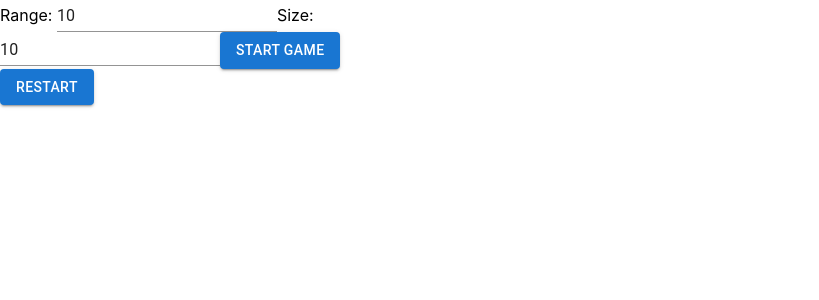
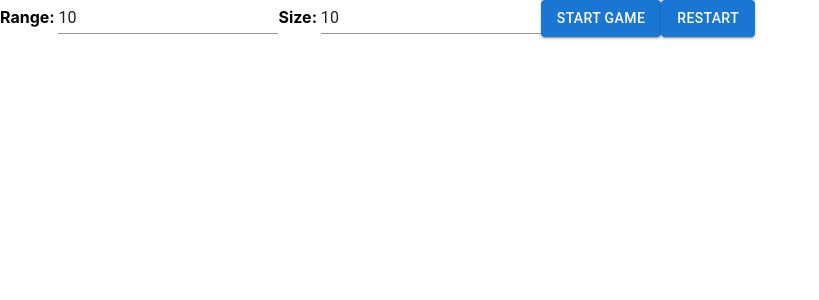
Before and after one commit to ShaimaaAliECE/se3350_project-group-2-1, a React (Create React App) app in the folder sorting_game/: page / in a window 1280 px wide. Shown: the top 300 px of the page, without its empty margins (0-819 px from the left). Built offline with nearby package versions, Linux system fonts and the light colour scheme.

Commit message:
Menu Bar styling

```diff
--- a/sorting_game/src/components/GameMenu.jsx
+++ b/sorting_game/src/components/GameMenu.jsx
@@ -10,10 +10,10 @@ export default function GameMenu(props) {
     return (
         <div id="game-menu">
             <Grid container>
-                <Grid item xs={4}>
-                    <>Range: </>
+                <Grid item xs={4} xs={{display: 'flex', flexDirection: 'row'}}>
+                    <><strong>Range: </strong></>
                     <Input value={props.range} onChange={(event) => {props.setRange(event.target.value)}}></Input>
-                    <>Size: </>
+                    <><strong>Size: </strong></>
                     <Input value={props.size} onChange={(event) => {props.setSize(event.target.value)}}></Input>
                     <Button onClick={props.startGame} variant="contained">Start Game</Button>
                     <Button onClick={props.restartGame} variant="contained">Restart</Button>
```
